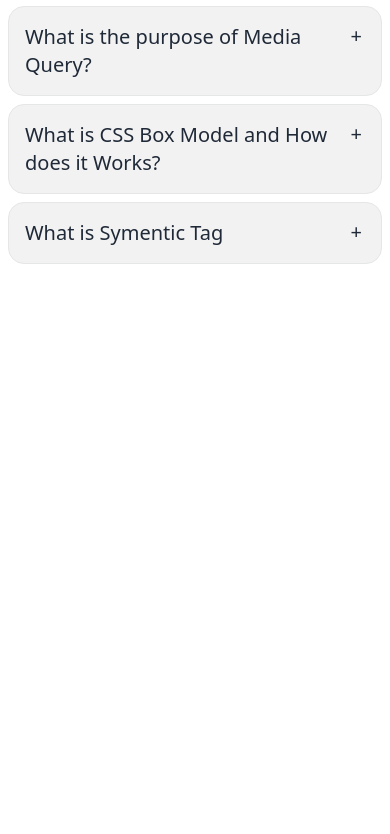
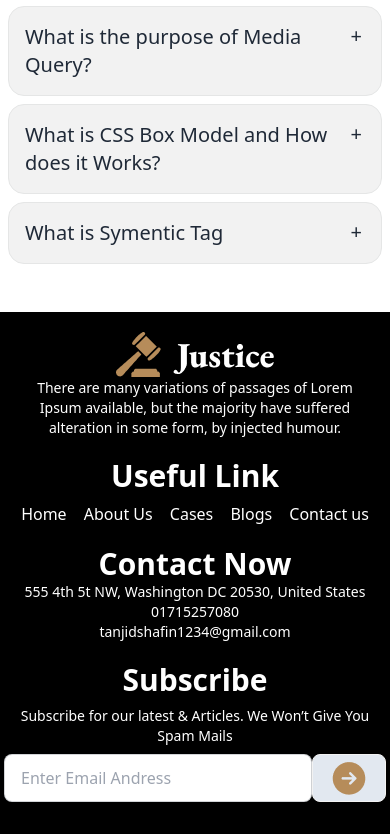
Before and after one commit to Tanjidshafin/legal-solution, a website: page index.html in a window 390 px wide. Shown: the part 3223-4057 px from the top of the page. Before the commit the page ends 3495 px from the top, so only its background shows below. Drawn offline with nearby package versions, Linux system fonts and the light colour scheme.

Commit message:
website complete for phone

```diff
--- a/index.html
+++ b/index.html
@@ -294,6 +294,55 @@ background-repeat: no-repeat;
 </section>
 <!-- frequently ask question -->
 
+<!-- footer -->
+<footer class="bg-black mt-10">
+  <div class="flex flex-col mx-1 lg:flex-row">
+    <div class="text-center mb-5 mt-5">
+      <img class="mx-auto" src="images/logo.png" alt="">
+      <p class="text-white text-sm mx-3">There are many variations of
+        passages of Lorem Ipsum
+        available, but the majority have
+        suffered alteration in some
+        form, by injected humour.</p>
+    </div>
+    <div class="text-center mb-5">
+      <p class="text-white text-3xl font-semibold mb-2">Useful Link</p>
+      <ul class="text-white flex justify-evenly">
+        <li>Home</li>
+        <li>About Us</li>
+        <li>Cases</li>
+        <li>Blogs</li>
+        <li>Contact us</li>
+      </ul>
+    </div>
+    <div class="text-center mb-5">
+      <p class="text-white font-semibold text-3xl">Contact Now</p>
+      <p class="text-white text-sm">555 4th 5t NW, Washington
+
+        DC 20530, United States</p>
+      <p class="text-white text-sm">01715257080</p>
+      <p class="text-white text-sm">tanjidshafin1234@gmail.com</p>
+    </div>
+    <div class="text-center mb-5">
+      <p class="text-white text-3xl font-semibold">Subscribe</p>
+      <p class="text-sm text-white mx-3 my-2">Subscribe for our latest &
+        Articles. We Won’t Give You
+        Spam Mails</p>
+
+
+      <form class="flex justify-center">
+        <input type="text" placeholder="Enter Email Andress" class="input input-bordered w-full max-w-xs mb-3 " />
+        <button class="btn bg-slate-200" type="submit"><img src="images/Frame.png" alt=""></button>
+
+      </form>
+
+
+
+    </div>
+  </div>
+
+</footer>
+
     <script
       src="https://cdn.jsdelivr.net/npm/bootstrap@5.3.3/dist/js/bootstrap.bundle.min.js"
       integrity="sha384-YvpcrYf0tY3lHB60NNkmXc5s9fDVZLESaAA55NDzOxhy9GkcIdslK1eN7N6jIeHz"
```
